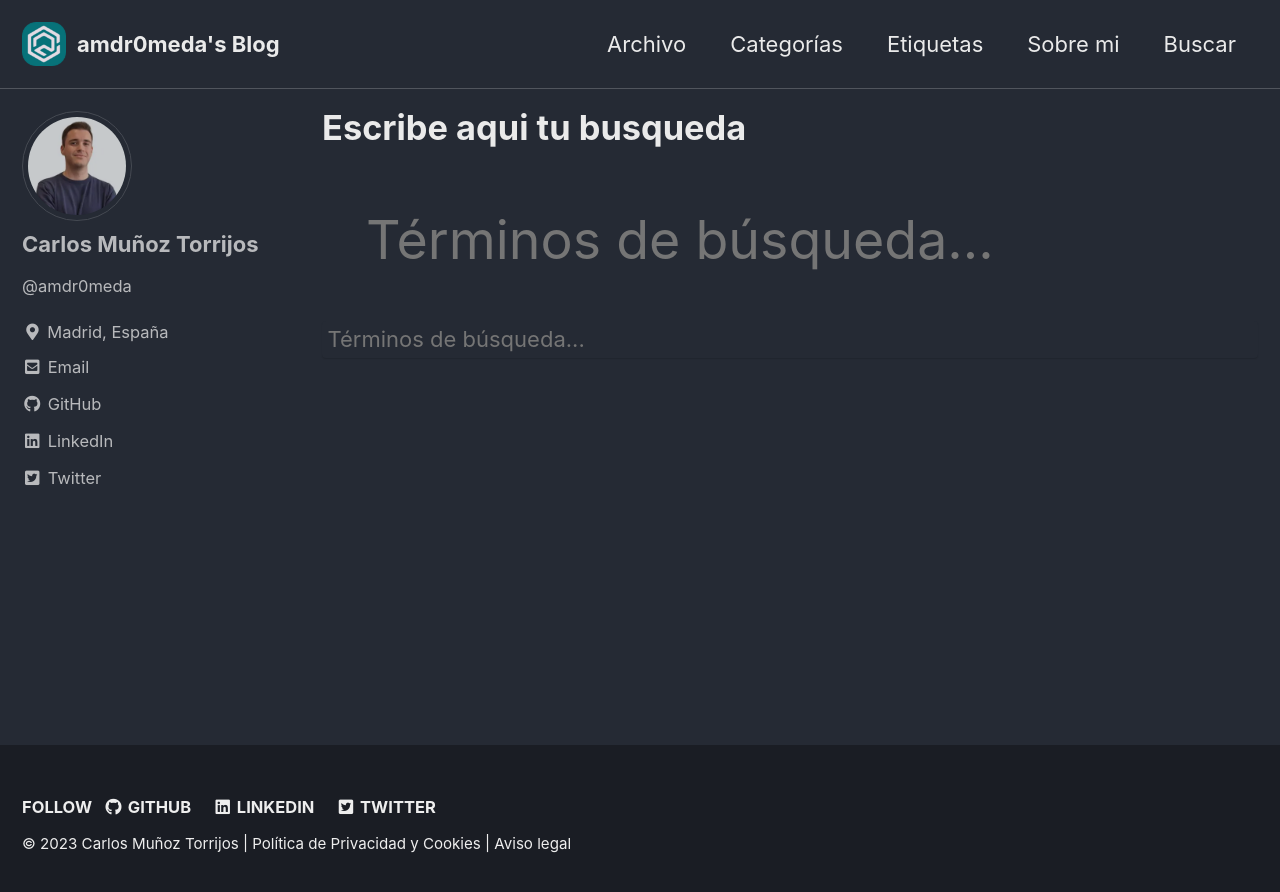
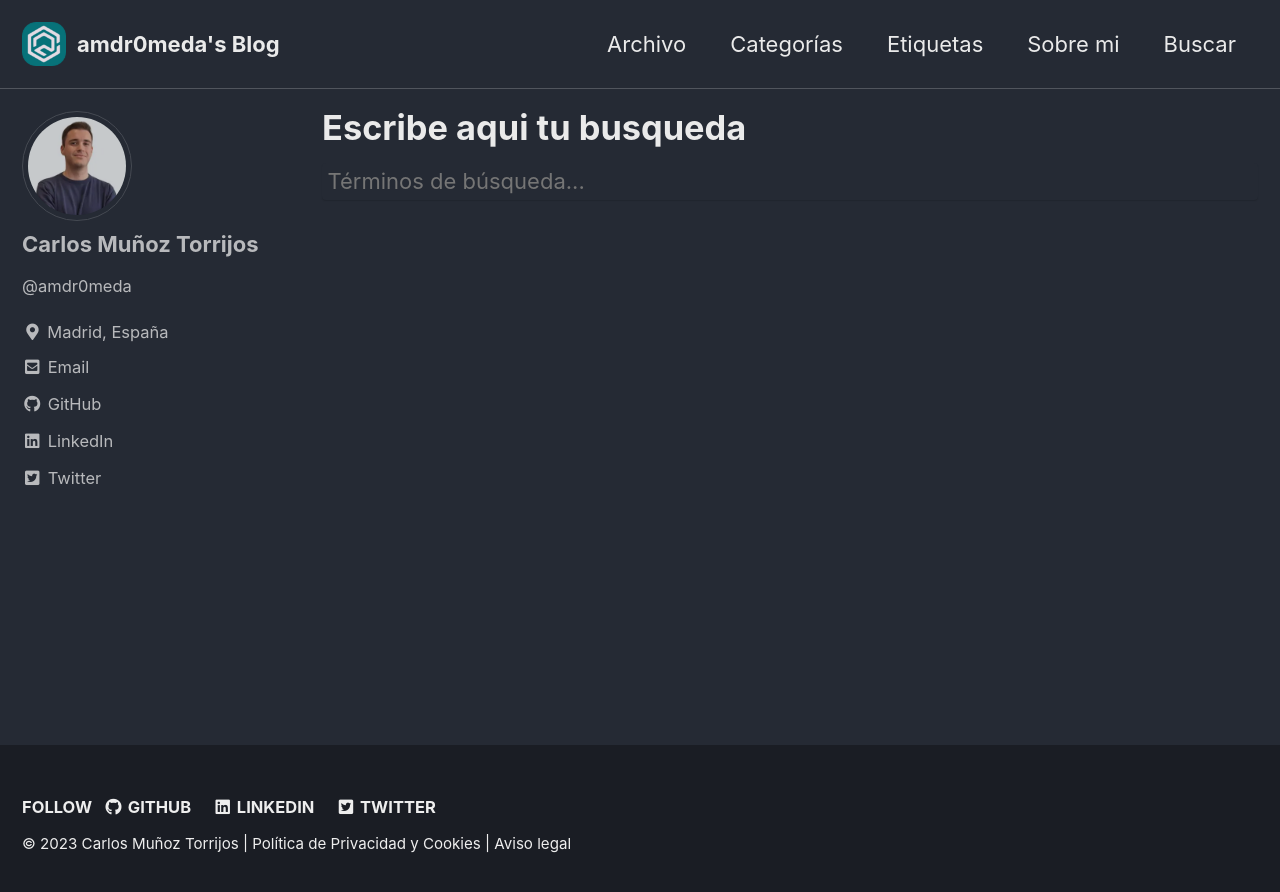
Before and after one commit to Amdr0meda/Personal_website, a Jekyll site: the page built from _pages/es/search.md, in a window 1280 px wide. Shown: the top 892 px of the page. Built offline with Jekyll 4.4.1, drawn with Linux system fonts in a browser that asks for light colours; cached includes are drawn as plain includes.

Commit message:
Update search.md

```diff
--- a/_pages/es/search.md
+++ b/_pages/es/search.md
@@ -3,7 +3,3 @@ layout: search
 title: Escribe aqui tu busqueda
 permalink: /es/search/
 ---
-
-<div class="search-content is--visible">
-  {% include search/search_form.html %}
-</div>
```
